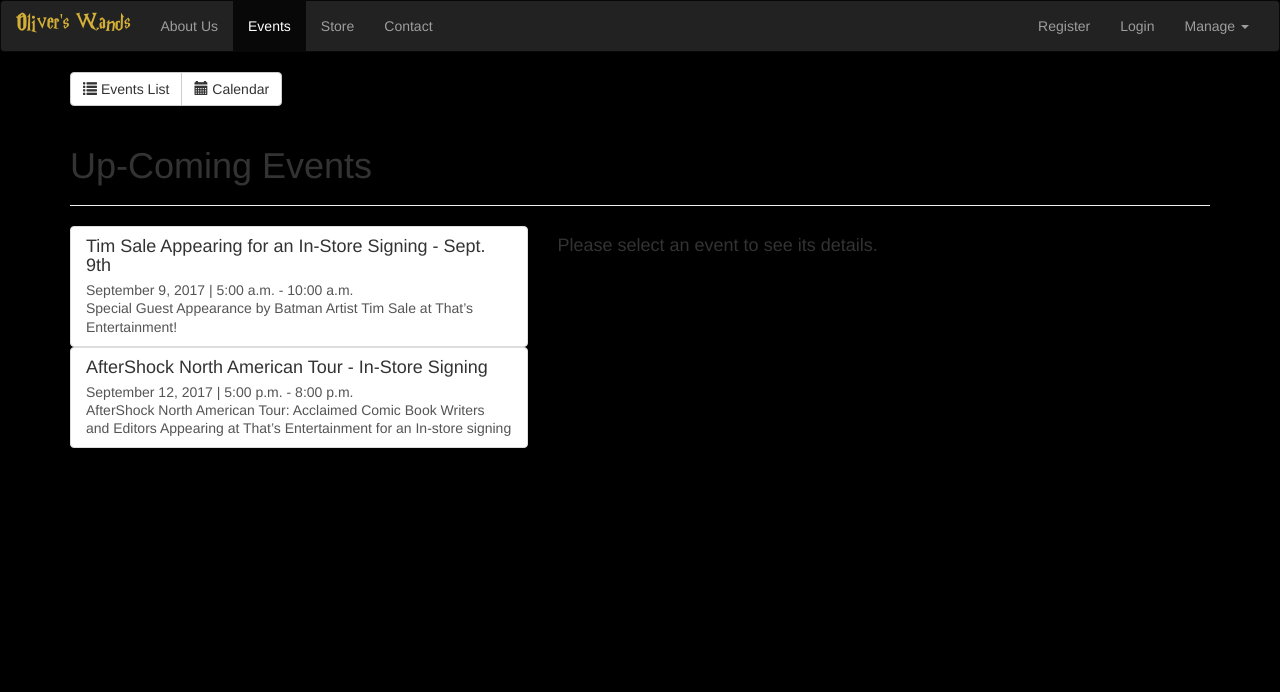
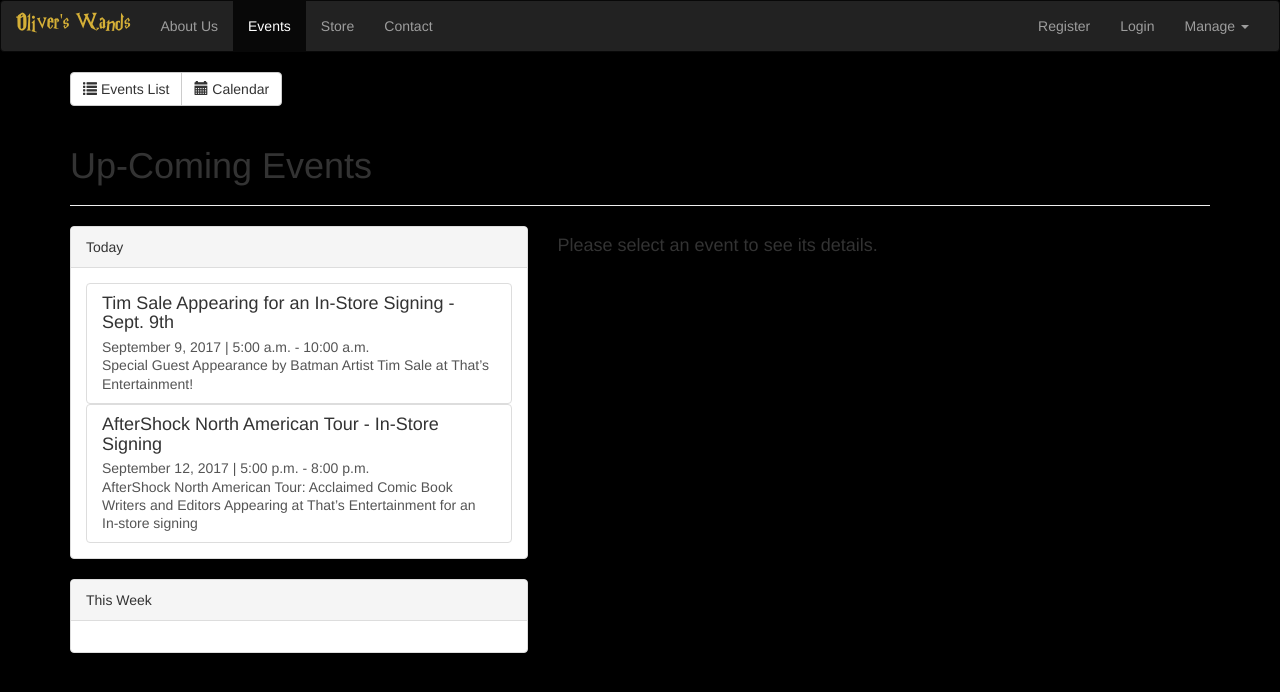
Before and after one commit to nebeinstein/store-website, an Angular app: page /events/list in a window 1280 px wide. Shown: the top 692 px of the page. Built offline with nearby package versions, Linux system fonts and the light colour scheme.

Commit message:
added panels for today and this week to events list tried and failed to organize the events in events service

```diff
--- a/src/app/events/event.service.ts
+++ b/src/app/events/event.service.ts
@@ -1,7 +1,10 @@
+import { Injectable } from '@angular/core';
 import { Subject } from 'rxjs/Subject';
 
+import { CalendarService } from './events-calendar/calendar.service';
 import { EventModel } from './event.model';
 
+@Injectable()
 export class EventService {
     eventsChanged = new Subject<EventModel[]>();
 
@@ -24,6 +27,8 @@ export class EventService {
         )
     ];
 
+    constructor(private calendarService: CalendarService){ }
+
     setEvents(events: EventModel[]) {
         this.events = events;
         this.eventsChanged.next(this.events.slice());
@@ -33,7 +38,7 @@ export class EventService {
         return this.events.slice();
     }
 
-    getEvent(index: number) {
+    getEventByIndex(index: number) {
         return this.events[index];
     }
 
@@ -51,4 +56,42 @@ export class EventService {
         this.events.splice(index, 1);
         this.eventsChanged.next(this.events.slice());
     }
+
+    getEventsByDate(date: Date) {
+        var selectEvents: EventModel[] = [];
+        this.events.forEach(
+            (event: EventModel) => {
+                if (event.date === date) {
+                    selectEvents.push(event);
+                    console.log("Added to list: " + event.title)
+                }
+            }
+        );
+        return selectEvents;
+    }
+
+    // getEventsInWindow(startDate: Date, endDate: Date) {
+    //     var selectEvents: EventModel[] = [];
+    //     var currentDate = startDate;
+    //     while (currentDate !== endDate){
+    //         selectEvents.concat(this.getEventsByDate(currentDate));
+    //         currentDate.setDate(currentDate.getDate() + 1);
+    //     }
+    //     return selectEvents;
+    // }
+
+    // getTodaysEvents() {
+    //     return this.getEventsByDate(this.calendarService.getToday());
+    // }
+
+    // getThisWeeksEvents() {
+    //     var startDate = new Date();
+    //     startDate.setDate(this.calendarService.getToday().getDate() + 1);
+    //     var endDate = new Date();
+    //     while (endDate.getDay() < 7) {
+    //         endDate.setDate(endDate.getDate() + 1)
+    //     }
+    //     return this.getEventsInWindow(startDate, endDate);
+    // }
+
 }
--- a/src/app/events/events-list/event-detail/event-detail.component.ts
+++ b/src/app/events/events-list/event-detail/event-detail.component.ts
@@ -22,7 +22,7 @@ export class EventDetailComponent implements OnInit {
         this.route.params.subscribe(
             (params: Params) => {
                 this.id = +params['id'];
-                this.event = this.eventService.getEvent(this.id);
+                this.event = this.eventService.getEventByIndex(this.id);
             }
         )
     }
--- a/src/app/events/events-list/event-list/event-list.component.html
+++ b/src/app/events/events-list/event-list/event-list.component.html
@@ -1,9 +1,37 @@
-<div class="row">
+<div class="panel panel-default">
+    <div class="panel-heading">Today</div>
+    <div class="panel-body">
+        <div class="row">
+            <div class="col-xs-12">
+                <sw-event-item
+                    *ngFor="let eventE1 of events; let i1 = index"
+                    [event]="eventE1"
+                    [index]="i1">
+                </sw-event-item>
+            </div>
+        </div>
+    </div>
+</div>
+<div class="panel panel-default">
+    <div class="panel-heading">This Week</div>
+    <div class="panel-body">
+        <div class="row">
+            <div class="col-xs-12">
+                <!--<sw-event-item
+                    *ngFor="let eventE2 of events; let i2 = index"
+                    [event]="eventE2"
+                    [index]="i2">
+                </sw-event-item>-->
+            </div>
+        </div>
+    </div>
+</div>
+<!--<div class="row">
     <div class="col-xs-12">
         <sw-event-item
-            *ngFor="let eventE1 of events; let i = index"
-            [event]="eventE1"
-            [index]="i">
+            *ngFor="let eventE3 of events; let i3 = index"
+            [event]="eventE3"
+            [index]="i3">
         </sw-event-item>
     </div>
-</div>
+</div>-->
--- a/src/app/events/events-list/event-list/event-list.component.ts
+++ b/src/app/events/events-list/event-list/event-list.component.ts
@@ -11,6 +11,8 @@ import { EventService } from '../../event.service';
 })
 export class EventListComponent implements OnInit, OnDestroy {
     events: EventModel[];
+    todaysEvents: EventModel[];
+    thisWeeksEvents: EventModel[];
     subscription: Subscription;
 
     constructor(private eventService: EventService) { }
@@ -20,9 +22,13 @@ export class EventListComponent implements OnInit, OnDestroy {
         .subscribe(
             (events: EventModel[]) => {
                 this.events = events;
+                // this.todaysEvents = this.eventService.getTodaysEvents();
+                // this.thisWeeksEvents = this.eventService.getThisWeeksEvents();
             }
         );
         this.events = this.eventService.getEvents();
+        // this.todaysEvents = this.eventService.getTodaysEvents();
+        // this.thisWeeksEvents = this.eventService.getThisWeeksEvents();
     }
 
     ngOnDestroy() {
```
